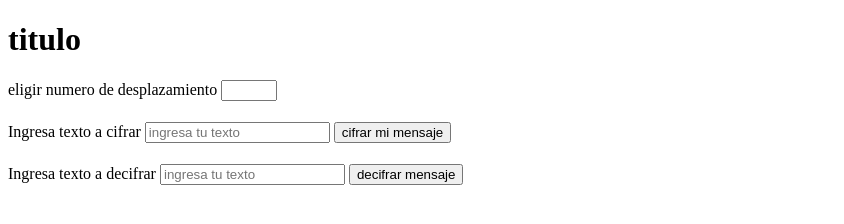
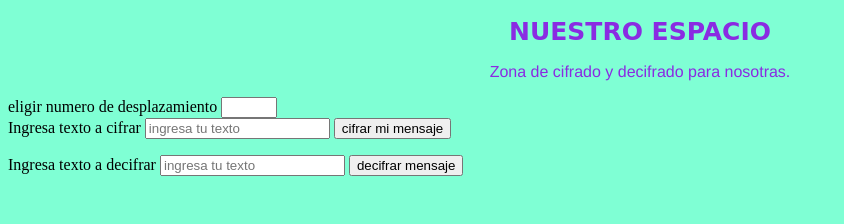
Before and after one commit to noemiMatias/LIM009-Cipher, a website: page src/index.html in a window 1280 px wide. Shown: the whole page, without its empty margins (0-844 px from the left). Drawn offline with Linux system fonts and the light colour scheme.

Commit message:
css inicio

```diff
--- a/src/index.html
+++ b/src/index.html
@@ -2,11 +2,12 @@
 <html>
   <head>
     <meta charset="utf-8">
-    <title>Mensaje a buen recaudo</title>
+    <title>Cifra y Decifra</title>
     <link rel="stylesheet" href="style.css" />
   </head>
   <body>
-    <h1>titulo</h1>
+    <h1>NUESTRO ESPACIO</h1>
+    <p id="primer-mensaje">Zona de cifrado y decifrado para nosotras.</p>
     <form>
       <div class="form-div">
         <label for="number">eligir numero de desplazamiento </label>
@@ -15,13 +16,13 @@
       <div class="form-div">
         <label for="text1">Ingresa texto a cifrar</label>
         <input type ="text" id="text1" name="text1" placeholder="ingresa tu texto" >
-        <button  id="cifrar" type="button">cifrar mi mensaje</button>
+        <button  id="cifrar" class="boton-cifrar" type="button">cifrar mi mensaje</button>
         <p id="text-cipher"></p>
       </div>
       <div class="form-div">
         <label for="text2">Ingresa texto a decifrar</label>
         <input type ="text" id="text2" name ="text2" placeholder="ingresa tu texto">
-        <button id="descifrar" type="button">decifrar mensaje</button>
+        <button id="descifrar" class="boton-decifrar"type="button">decifrar mensaje</button>
         <p id= "text-decipher"></p>
       </div>
 
--- a/src/style.css
+++ b/src/style.css
@@ -1,18 +1,16 @@
-#root{
-    background-color: pink;
+BODY{
+    background-color: aquamarine;
+}
+h1 {
+
+    color: blueviolet;
     text-align: center;
-    font-size:45px;
-}
-p{
-    background-color: paleturquoise;
-    font-size: 20px;
-    font-weight: bold;
-}
-.logo{
+    font-size: 25PX;
+    font-family: cursive;
 
 }
-
-.form-div {
-    margin-top: 21px;
-    margin-bottom: 21px;
+#primer-mensaje{
+    text-align: center;
+    color: blueviolet;
+    font-family: 'Franklin Gothic Medium', 'Arial Narrow', Arial, sans-serif;
 }
```
